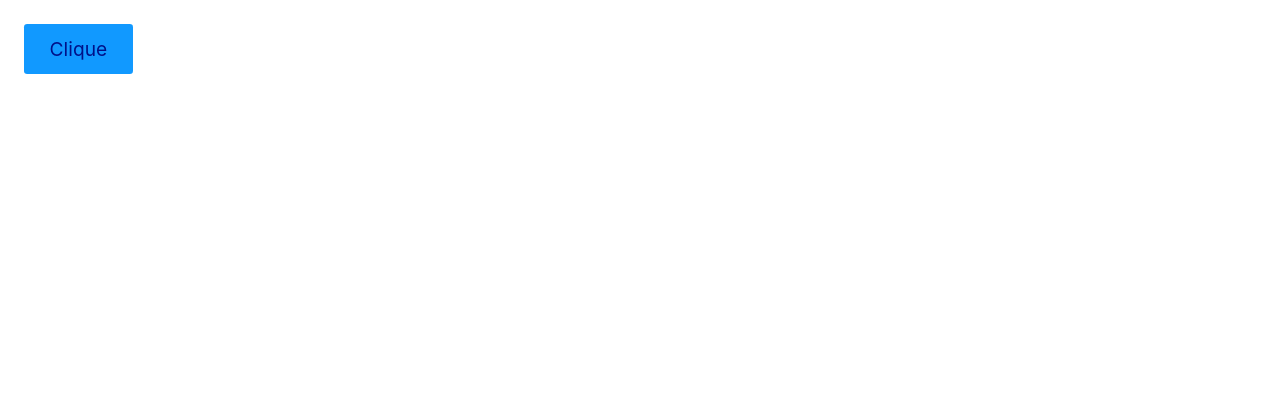
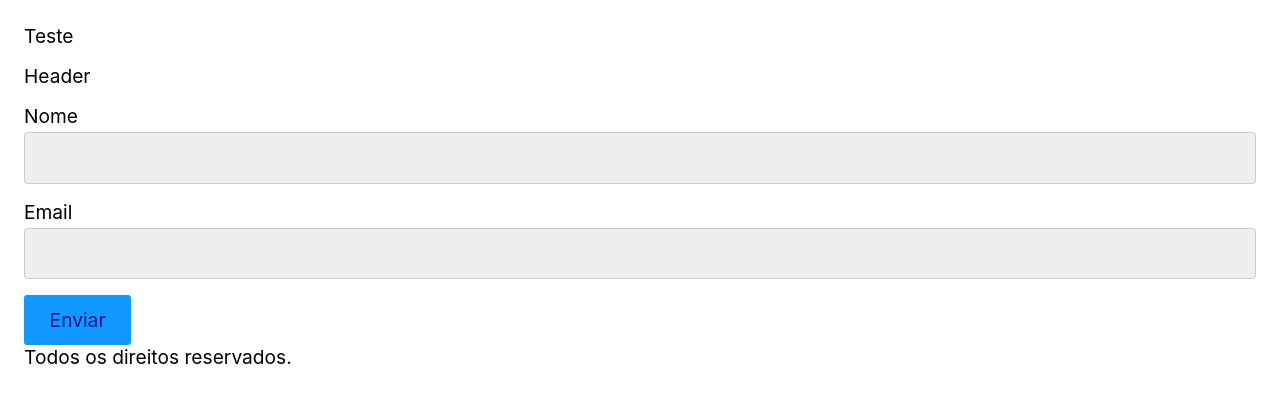
Before and after one commit to malconn/origamid-react, a React (Create React App) app in the folder react-iniciantes/ambiente-curso/appreact/: page / in a window 1280 px wide. Shown: the top 402 px of the page. Built offline with nearby package versions, Linux system fonts and the light colour scheme; the HTML template or start-up script is replaced by a standard one.

Commit message:
feat: components (aula feita.) - react-iniciantes

```diff
--- a/react-iniciantes/ambiente-curso/appreact/src/App.js
+++ b/react-iniciantes/ambiente-curso/appreact/src/App.js
@@ -1,14 +1,24 @@
 import React from "react";
+import Footer from "./Footer";
+import Form from "./Form/Form";
+import Header from "./Header";
 
+const Teste = () => {
+  const active = true;
+  if (active) {
+    return <p>Teste</p>;
+  } else {
+    return null;
+  }
+};
 const App = () => {
-  function handleScroll(event) {
-    console.log(event);
-  }
-  window.addEventListener("scroll", handleScroll);
   return (
-    <div style={{ minHeight: "100vh" }}>
-      <button onClick={(event) => console.log(event.target)}>Clique</button>
-    </div>
+    <React.Fragment>
+      <Teste />
+      <Header />
+      <Form />
+      <Footer />
+    </React.Fragment>
   );
 };
 
--- /dev/null
+++ b/react-iniciantes/ambiente-curso/appreact/src/Footer.js
@@ -0,0 +1,7 @@
+import React from "react";
+
+const Footer = () => {
+  return <footer>Todos os direitos reservados.</footer>;
+};
+
+export default Footer;
--- /dev/null
+++ b/react-iniciantes/ambiente-curso/appreact/src/Form/Button.js
@@ -0,0 +1,7 @@
+import React from "react";
+
+const Button = () => {
+  return <button>Enviar</button>;
+};
+
+export default Button;
--- /dev/null
+++ b/react-iniciantes/ambiente-curso/appreact/src/Form/Form.js
@@ -0,0 +1,21 @@
+import Button from "./Button";
+import Input from "./Input";
+import React from "react";
+
+const Form = () => {
+  return (
+    <form>
+      <p>
+        <label htmlFor="nome">Nome</label>
+        <Input />
+      </p>
+      <p>
+        <label htmlFor="email">Email</label>
+        <Input />
+      </p>
+      <Button />
+    </form>
+  );
+};
+
+export default Form;
--- /dev/null
+++ b/react-iniciantes/ambiente-curso/appreact/src/Form/Input.js
@@ -0,0 +1,7 @@
+import React from "react";
+
+const Input = () => {
+  return <input type="text" />;
+};
+
+export default Input;
--- /dev/null
+++ b/react-iniciantes/ambiente-curso/appreact/src/Header.js
@@ -0,0 +1,7 @@
+import React from "react";
+
+const Header = () => {
+  return <header>Header</header>;
+};
+
+export default Header;
```
